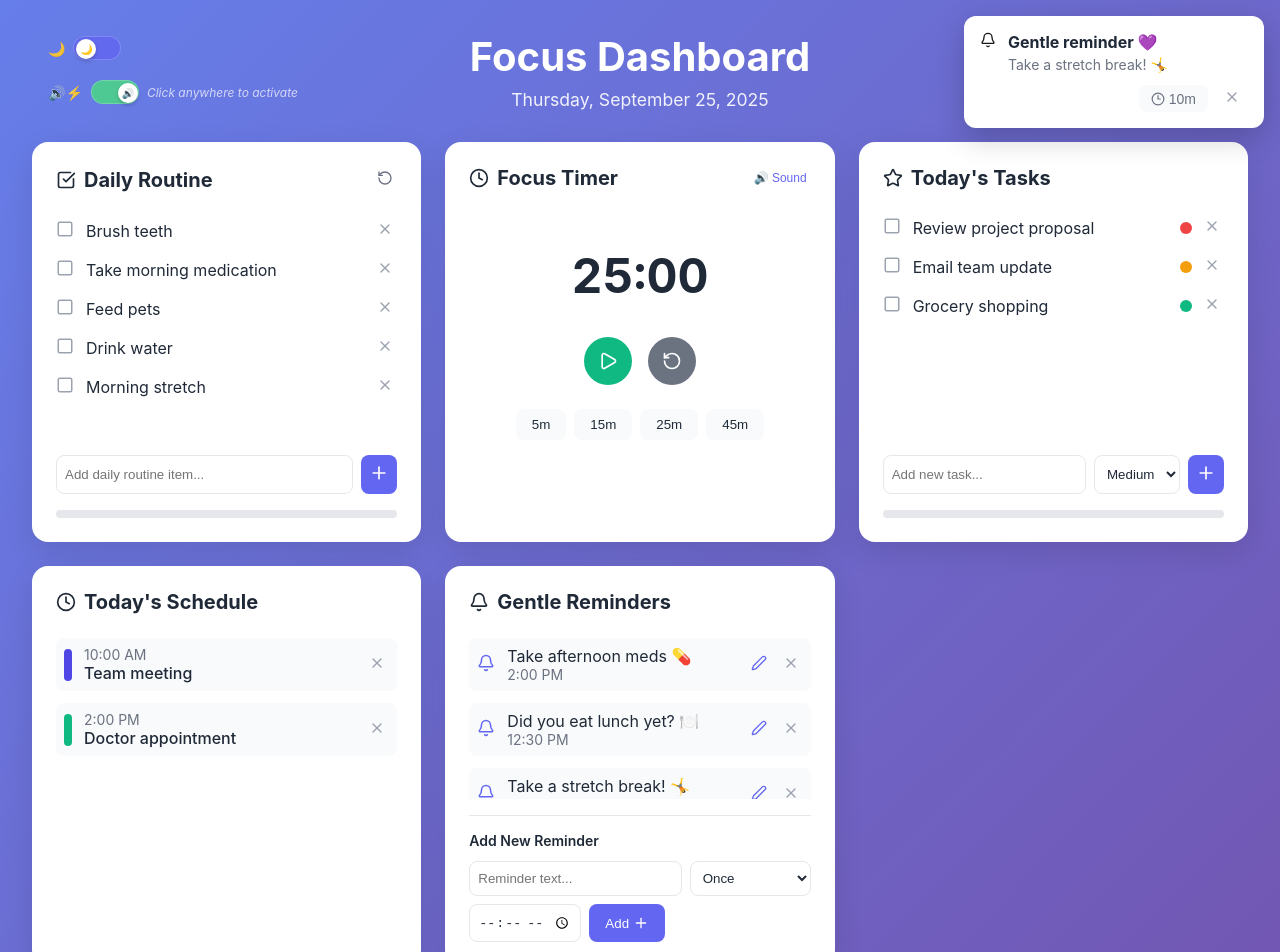
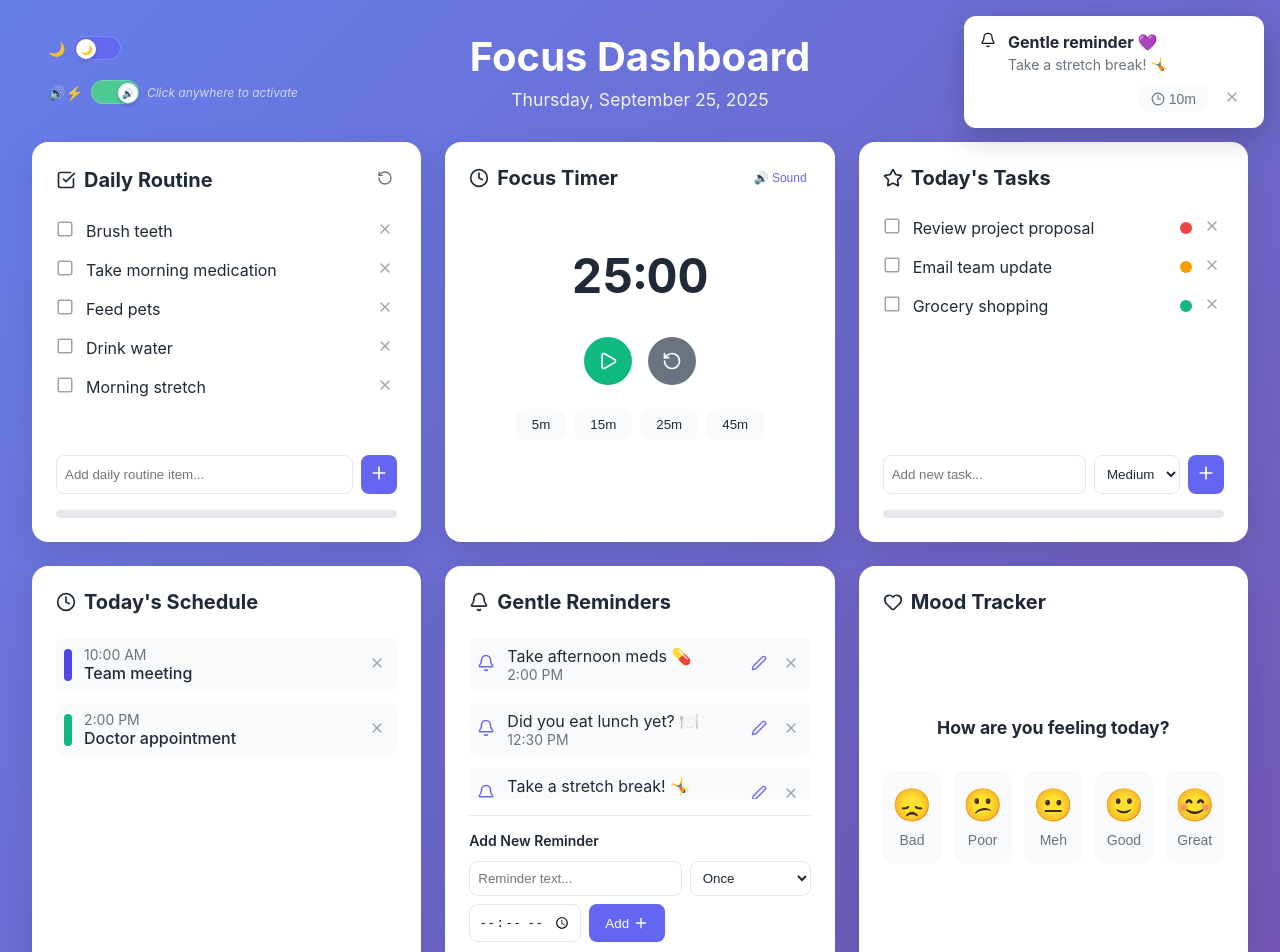
Before and after one commit to SrmTech-git/adhd-dashboard, a Next.js app: page / in a window 1280 px wide. Shown: the top 952 px of the page. Built offline with nearby package versions, Linux system fonts and the light colour scheme; no server answers.

Commit message:
Added mood tracker

```diff
--- a/src/app/page.tsx
+++ b/src/app/page.tsx
@@ -3,7 +3,7 @@ import React, { useState, useEffect, useRef } from 'react';
 import { Calendar, Clock, CheckSquare, Square, Plus, X, Play, Pause, RotateCcw, Star, ChevronLeft, ChevronRight, Edit2, Save, Bell, BellOff, Clock3, Coffee } from 'lucide-react';
 import { DataService } from '@/lib/dataService';
 import { theme, getPriorityColor } from '@/lib/theme';
-import { DailyRoutineItem, TodoItem, Event, Reminder, DashboardData } from '@/types/dashboard';
+import { DailyRoutineItem, TodoItem, Event, Reminder, DashboardData, MoodEntry } from '@/types/dashboard';
 import type { Notification } from '@/types/dashboard';
 import { getDefaultDailyRoutine, getDefaultTodos, getDefaultEvents, getDefaultReminders } from '@/utils/defaultData';
 import { monthNames, getDaysInMonth, getFirstDayOfMonth, generateCalendarDays, isToday, formatDateForDisplay, formatTo12Hour } from '@/utils/dateHelpers';
@@ -16,6 +16,7 @@ import TodaysSchedule from '@/component/Schedule/TodaysSchedule';
 import DailyRoutine from '@/component/DailyRoutine/DailyRoutine';
 import TodoList from '@/component/TodoList/TodoList';
 import Reminders from '@/component/Reminders/Reminders';
+import MoodTracker from '@/component/MoodTracker/MoodTracker';
 
 const ADHDDashboard = () => {
   // Get current date for display
@@ -61,6 +62,8 @@ const [activeNotifications, setActiveNotifications] = useState<Notification[]>([
   const [snoozedNotifications, setSnoozedNotifications] = useState<{id: number, showAt: number, originalNotification: Notification}[]>([]);
   const lastReminderCheck = useRef<number | null>(null);
 
+  // Mood tracking state
+  const [moods, setMoods] = useState<MoodEntry[]>([]);
 
   // Theme system
   const [isDarkMode, setIsDarkMode] = useState(false);
@@ -120,6 +123,7 @@ const [activeNotifications, setActiveNotifications] = useState<Notification[]>([
       setTodos(savedData.todos || []);
       setEvents(savedData.events || []);
       setReminders(savedData.reminders || getDefaultReminders());
+      setMoods(savedData.moods || []);
       setSoundEnabled(savedData.soundEnabled !== undefined ? savedData.soundEnabled : true);
       setSoundVolume(savedData.soundVolume !== undefined ? savedData.soundVolume : 0.7);
       setSnoozedNotifications(savedData.snoozedNotifications || []);
@@ -161,6 +165,7 @@ const [activeNotifications, setActiveNotifications] = useState<Notification[]>([
         todos,
         events,
         reminders,
+        moods,
         lastResetDate,
         soundEnabled,
         soundVolume,
@@ -175,7 +180,7 @@ const [activeNotifications, setActiveNotifications] = useState<Notification[]>([
         setTimeout(() => setShowSaveIndicator(false), 1500);
       }
     }
-  }, [dailyRoutine, todos, events, reminders, lastResetDate, soundEnabled, soundVolume, snoozedNotifications, isDarkMode, isInitialized]);
+  }, [dailyRoutine, todos, events, reminders, moods, lastResetDate, soundEnabled, soundVolume, snoozedNotifications, isDarkMode, isInitialized]);
 
   // Update sound service when sound preferences change
   useEffect(() => {
@@ -851,11 +856,20 @@ const formatReminderTime = (reminder: Reminder) => {
           soundEnabled={soundEnabled}
         />
 
+        {/* Mood Tracker Section */}
+        <MoodTracker
+          moods={moods}
+          setMoods={setMoods}
+          currentTheme={currentTheme}
+          isDarkMode={isDarkMode}
+        />
+
         {/* Calendar Section - Full Width */}
         {/* Calendar Section */}
           <CalendarComponent
             events={events}
             setEvents={setEvents}
+            moods={moods}
             currentTheme={currentTheme}
             isDarkMode={isDarkMode}
           />
--- a/src/component/Calendar/Calendar.tsx
+++ b/src/component/Calendar/Calendar.tsx
@@ -2,12 +2,13 @@
 'use client'
 import React, { useState } from 'react';
 import { Calendar as CalendarIcon, ChevronLeft, ChevronRight, Edit2, X } from 'lucide-react';
-import { Event } from '@/types/dashboard';
+import { Event, MoodEntry } from '@/types/dashboard';
 import { monthNames, generateCalendarDays, isToday, formatDateForDisplay } from '@/utils/dateHelpers';
 
 interface CalendarProps {
   events: Event[];
   setEvents: React.Dispatch<React.SetStateAction<Event[]>>;
+  moods: MoodEntry[];
   currentTheme: any;
   isDarkMode: boolean;
 }
@@ -15,6 +16,7 @@ interface CalendarProps {
 const Calendar: React.FC<CalendarProps> = ({
   events,
   setEvents,
+  moods,
   currentTheme,
   isDarkMode
 }) => {
@@ -37,6 +39,23 @@ const Calendar: React.FC<CalendarProps> = ({
     if (!day) return [];
     const dateString = new Date(currentYear, currentMonth, day).toISOString().split('T')[0];
     return events.filter(event => event.date === dateString);
+  };
+
+  const getMoodForDate = (day: number | null) => {
+    if (!day) return null;
+    const dateString = new Date(currentYear, currentMonth, day).toISOString().split('T')[0];
+    return moods.find(mood => mood.date === dateString);
+  };
+
+  const getMoodEmoji = (rating: 1 | 2 | 3 | 4 | 5) => {
+    const moodMap = {
+      1: '😞',
+      2: '😕',
+      3: '😐',
+      4: '🙂',
+      5: '😊'
+    };
+    return moodMap[rating];
   };
 
   const handleDateClick = (day: number | null) => {
@@ -186,6 +205,7 @@ const Calendar: React.FC<CalendarProps> = ({
 
         {generateCalendarDays(currentMonth, currentYear).map((day, index) => {
           const dayEvents = getEventsForDate(day);
+          const dayMood = getMoodForDate(day);
           return (
             <div
               key={index}
@@ -203,6 +223,7 @@ const Calendar: React.FC<CalendarProps> = ({
             >
               {day && (
                 <>
+                  <div style={{ display: 'flex', justifyContent: 'space-between', alignItems: 'center' }}>
                     <span style={{
                       fontSize: '0.875rem',
                       color: isToday(day, currentMonth, currentYear) ? currentTheme.primary : currentTheme.textPrimary,
@@ -210,6 +231,15 @@ const Calendar: React.FC<CalendarProps> = ({
                     }}>
                       {day}
                     </span>
+                    {dayMood && (
+                      <span style={{
+                        fontSize: '0.75rem',
+                        lineHeight: 1
+                      }}>
+                        {getMoodEmoji(dayMood.rating)}
+                      </span>
+                    )}
+                  </div>
                   {dayEvents.length > 0 && (
                     <div style={{ display: 'flex', flexDirection: 'column', gap: '0.125rem', flex: 1 }}>
                       {dayEvents.length <= 2 ? (
--- /dev/null
+++ b/src/component/MoodTracker/MoodTracker.tsx
@@ -0,0 +1,205 @@
+'use client'
+import React from 'react';
+import { Heart } from 'lucide-react';
+import { MoodEntry } from '@/types/dashboard';
+
+interface MoodTrackerProps {
+  moods: MoodEntry[];
+  setMoods: React.Dispatch<React.SetStateAction<MoodEntry[]>>;
+  currentTheme: any;
+  isDarkMode: boolean;
+}
+
+const MoodTracker: React.FC<MoodTrackerProps> = ({
+  moods,
+  setMoods,
+  currentTheme,
+  isDarkMode
+}) => {
+  const today = new Date().toISOString().split('T')[0];
+  const todayMood = moods.find(mood => mood.date === today);
+
+  const moodOptions = [
+    { rating: 1 as const, emoji: '😞', label: 'Bad', color: '#EF4444' },
+    { rating: 2 as const, emoji: '😕', label: 'Poor', color: '#F59E0B' },
+    { rating: 3 as const, emoji: '😐', label: 'Meh', color: '#6B7280' },
+    { rating: 4 as const, emoji: '🙂', label: 'Good', color: '#10B981' },
+    { rating: 5 as const, emoji: '😊', label: 'Great', color: '#8B5CF6' }
+  ];
+
+  const handleMoodSelect = (rating: 1 | 2 | 3 | 4 | 5) => {
+    const newMoodEntry: MoodEntry = {
+      date: today,
+      rating,
+      timestamp: new Date().toISOString()
+    };
+
+    if (todayMood) {
+      // Update existing mood for today
+      setMoods(moods.map(mood =>
+        mood.date === today ? newMoodEntry : mood
+      ));
+    } else {
+      // Add new mood entry
+      setMoods([...moods, newMoodEntry]);
+    }
+  };
+
+  return (
+    <section style={{
+      background: currentTheme.cardBackground,
+      borderRadius: '1rem',
+      padding: '1.5rem',
+      boxShadow: isDarkMode ? '0 10px 30px rgba(0, 0, 0, 0.4)' : '0 10px 30px rgba(0, 0, 0, 0.1)',
+      display: 'flex',
+      flexDirection: 'column',
+      height: '400px'
+    }}>
+      {/* Header */}
+      <div style={{
+        display: 'flex',
+        alignItems: 'center',
+        gap: '0.5rem',
+        marginBottom: '1.5rem',
+        color: currentTheme.textPrimary
+      }}>
+        <Heart size={20} />
+        <h2 style={{ flex: 1, fontSize: '1.25rem', margin: 0 }}>Mood Tracker</h2>
+        {todayMood && (
+          <span style={{
+            fontSize: '1.5rem',
+            marginLeft: '0.5rem'
+          }}>
+            {moodOptions.find(m => m.rating === todayMood.rating)?.emoji}
+          </span>
+        )}
+      </div>
+
+      {/* Content */}
+      <div style={{
+        flex: 1,
+        display: 'flex',
+        flexDirection: 'column',
+        justifyContent: 'center',
+        alignItems: 'center'
+      }}>
+        {!todayMood ? (
+          <>
+            <h3 style={{
+              color: currentTheme.textPrimary,
+              fontSize: '1.1rem',
+              marginBottom: '2rem',
+              textAlign: 'center'
+            }}>
+              How are you feeling today?
+            </h3>
+
+            {/* Mood Options */}
+            <div style={{
+              display: 'grid',
+              gridTemplateColumns: 'repeat(5, 1fr)',
+              gap: '0.75rem',
+              width: '100%',
+              maxWidth: '400px'
+            }}>
+              {moodOptions.map((mood) => (
+                <button
+                  key={mood.rating}
+                  onClick={() => handleMoodSelect(mood.rating)}
+                  style={{
+                    display: 'flex',
+                    flexDirection: 'column',
+                    alignItems: 'center',
+                    gap: '0.5rem',
+                    padding: '1rem 0.5rem',
+                    background: currentTheme.backgroundMuted,
+                    border: 'none',
+                    borderRadius: '0.75rem',
+                    cursor: 'pointer',
+                    transition: 'all 0.2s ease',
+                    fontSize: '0.875rem',
+                    color: currentTheme.textSecondary
+                  }}
+                  onMouseEnter={(e) => {
+                    e.currentTarget.style.background = mood.color + '20';
+                    e.currentTarget.style.transform = 'scale(1.05)';
+                  }}
+                  onMouseLeave={(e) => {
+                    e.currentTarget.style.background = currentTheme.backgroundMuted;
+                    e.currentTarget.style.transform = 'scale(1)';
+                  }}
+                >
+                  <span style={{ fontSize: '2rem' }}>{mood.emoji}</span>
+                  <span style={{ fontWeight: '500' }}>{mood.label}</span>
+                </button>
+              ))}
+            </div>
+          </>
+        ) : (
+          <div style={{
+            textAlign: 'center',
+            color: currentTheme.textPrimary
+          }}>
+            <div style={{ fontSize: '4rem', marginBottom: '1rem' }}>
+              {moodOptions.find(m => m.rating === todayMood.rating)?.emoji}
+            </div>
+            <h3 style={{ fontSize: '1.5rem', marginBottom: '0.5rem' }}>
+              Feeling {moodOptions.find(m => m.rating === todayMood.rating)?.label}
+            </h3>
+            <p style={{
+              color: currentTheme.textSecondary,
+              fontSize: '0.875rem',
+              marginBottom: '1.5rem'
+            }}>
+              Mood logged for today!
+            </p>
+            <button
+              onClick={() => setMoods(moods.filter(mood => mood.date !== today))}
+              style={{
+                padding: '0.5rem 1rem',
+                background: 'none',
+                border: `1px solid ${currentTheme.textMuted}`,
+                borderRadius: '0.5rem',
+                color: currentTheme.textSecondary,
+                cursor: 'pointer',
+                fontSize: '0.875rem'
+              }}
+            >
+              Change Mood
+            </button>
+          </div>
+        )}
+      </div>
+
+      {/* Stats */}
+      {moods.length > 0 && (
+        <div style={{
+          borderTop: `1px solid ${currentTheme.borderColor}`,
+          paddingTop: '1rem',
+          marginTop: '1rem'
+        }}>
+          <div style={{
+            display: 'flex',
+            justifyContent: 'space-between',
+            alignItems: 'center',
+            fontSize: '0.875rem',
+            color: currentTheme.textSecondary
+          }}>
+            <span>
+              {moods.length} {moods.length === 1 ? 'entry' : 'entries'} logged
+            </span>
+            {moods.length > 1 && (
+              <span>
+                Avg: {moodOptions.find(m => m.rating === Math.round(
+                  moods.reduce((sum, mood) => sum + mood.rating, 0) / moods.length
+                ))?.emoji}
+              </span>
+            )}
+          </div>
+        </div>
+      )}
+    </section>
+  );
+};
+
+export default MoodTracker;
```
Also changed, not shown: src/types/dashboard.ts (+7 -0 lines). Lines whose indentation alone changed are shown as unchanged.
